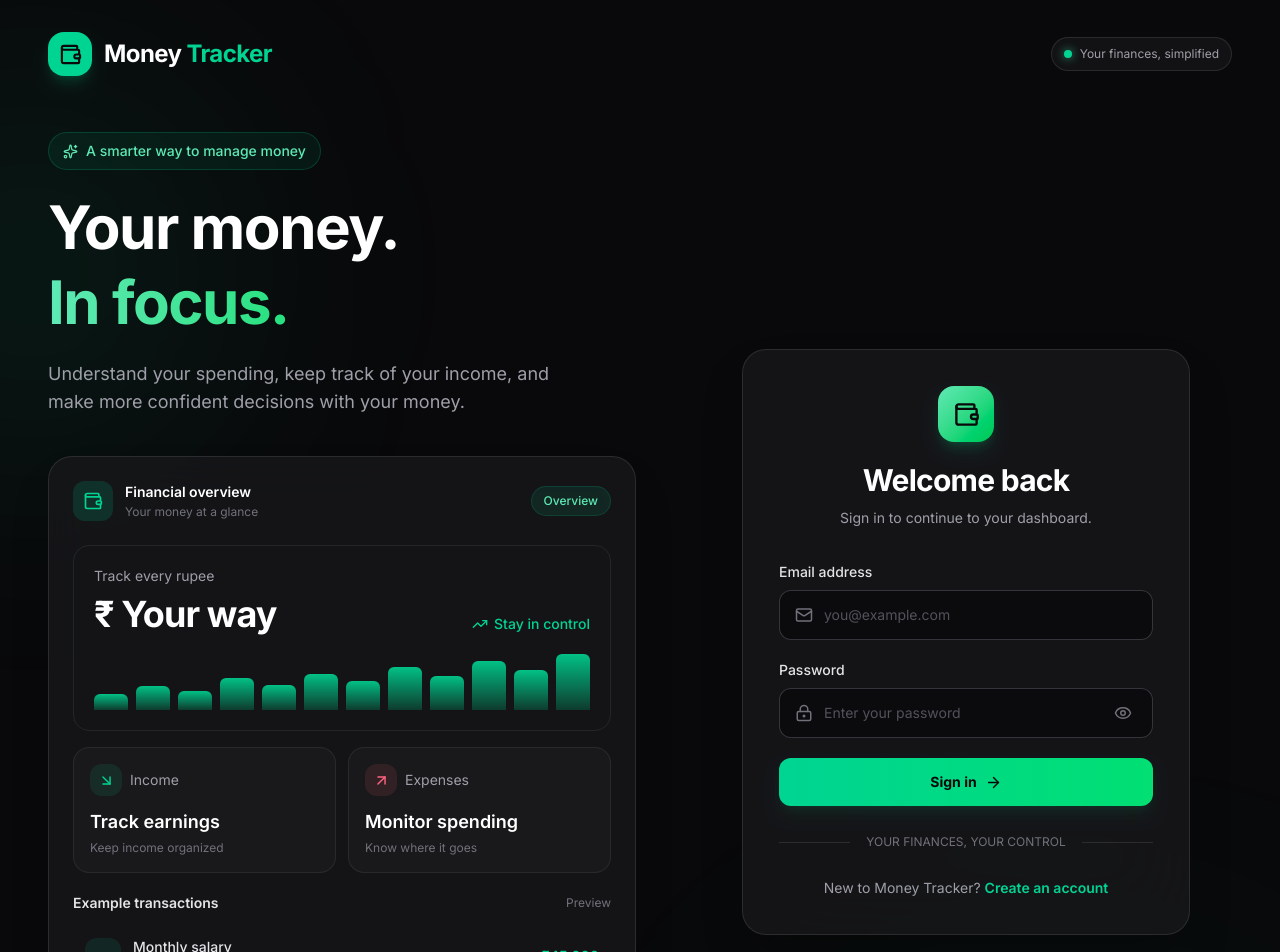
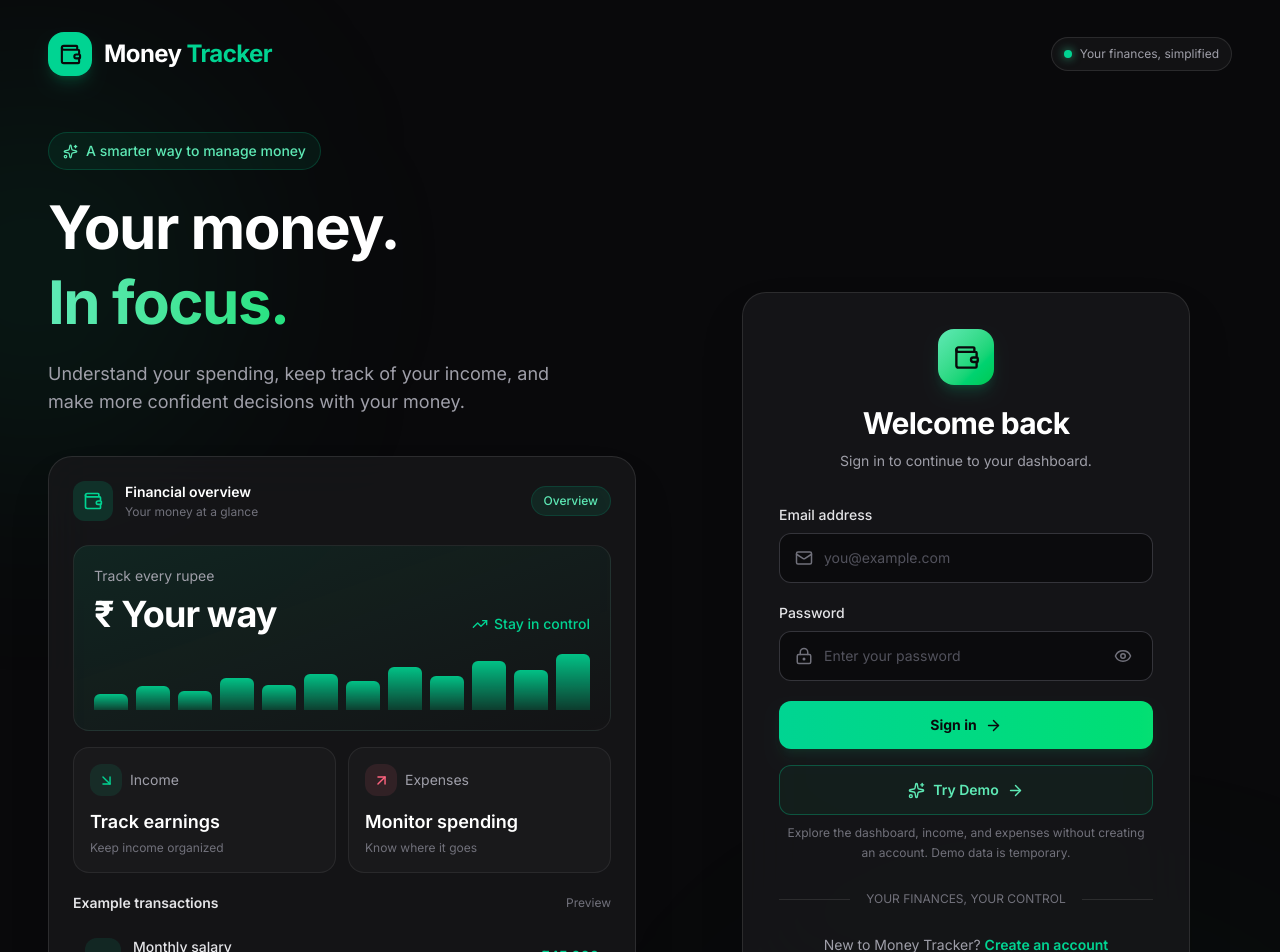
Before and after one commit to 2004anku/personal-finance, a Next.js app in the folder frontend/: page /login in a window 1280 px wide. Shown: the top 952 px of the page. Built offline with nearby package versions, Linux system fonts and the light colour scheme; no server answers.

Commit message:
ADD Try demo button in project so acces all the feature of project

```diff
--- a/frontend/src/app/login/page.tsx
+++ b/frontend/src/app/login/page.tsx
@@ -56,6 +56,7 @@ export default function LoginPage() {
   const [showPassword, setShowPassword] = useState(false);
   const [error, setError] = useState("");
   const [loading, setLoading] = useState(false);
+  const [demoLoading, setDemoLoading] = useState(false);
 
   async function handleSubmit(event: FormEvent<HTMLFormElement>) {
     event.preventDefault();
@@ -82,6 +83,29 @@ export default function LoginPage() {
       );
     } finally {
       setLoading(false);
+    }
+  }
+
+  async function handleDemo() {
+    setError("");
+
+    try {
+      setDemoLoading(true);
+
+      const data = await apiRequest<LoginResponse>("/demo/start", {
+        method: "POST",
+      });
+
+      localStorage.setItem("access_token", data.access_token);
+      router.push("/dashboard");
+    } catch (error) {
+      setError(
+        error instanceof Error
+          ? error.message
+          : "Unable to start the demo. Please try again.",
+      );
+    } finally {
+      setDemoLoading(false);
     }
   }
 
@@ -157,7 +181,7 @@ export default function LoginPage() {
                 </span>
               </div>
 
-              <div className="mt-6 rounded-2xl border border-white/[0.07] bg-linear-to-br from-emerald-400/9to-transparent p-5">
+              <div className="mt-6 rounded-2xl border border-white/[0.07] bg-linear-to-br from-emerald-400/9 to-transparent p-5">
                 <p className="text-sm text-zinc-400">Track every rupee</p>
                 <div className="mt-2 flex flex-wrap items-end justify-between gap-3">
                   <p className="text-3xl font-bold tracking-tight sm:text-4xl">
@@ -316,7 +340,7 @@ export default function LoginPage() {
                       value={email}
                       onChange={(event) => setEmail(event.target.value)}
                       required
-                      disabled={loading}
+                      disabled={loading || demoLoading}
                       className="w-full rounded-xl border border-zinc-700/80 bg-zinc-950/70 py-3.5 pl-11 pr-4 text-sm text-white outline-none transition duration-200 placeholder:text-zinc-600 hover:border-zinc-600 focus:border-emerald-400 focus:ring-4 focus:ring-emerald-400/10 disabled:opacity-60"
                     />
                   </div>
@@ -346,7 +370,7 @@ export default function LoginPage() {
                       value={password}
                       onChange={(event) => setPassword(event.target.value)}
                       required
-                      disabled={loading}
+                      disabled={loading || demoLoading}
                       className="w-full rounded-xl border border-zinc-700/80 bg-zinc-950/70 py-3.5 pl-11 pr-12 text-sm text-white outline-none transition duration-200 placeholder:text-zinc-600 hover:border-zinc-600 focus:border-emerald-400 focus:ring-4 focus:ring-emerald-400/10 disabled:opacity-60"
                     />
 
@@ -357,7 +381,8 @@ export default function LoginPage() {
                         showPassword ? "Hide password" : "Show password"
                       }
                       aria-pressed={showPassword}
-                      className="absolute right-3 top-1/2 flex h-9 w-9 -translate-y-1/2 items-center justify-center rounded-lg text-zinc-500 transition hover:bg-white/6 hover:text-emerald-300 focus-visible:outline-none focus-visible:ring-2 focus-visible:ring-emerald-400"
+                      disabled={loading || demoLoading}
+                      className="absolute right-3 top-1/2 flex h-9 w-9 -translate-y-1/2 items-center justify-center rounded-lg text-zinc-500 transition hover:bg-white/6 hover:text-emerald-300 focus-visible:outline-none focus-visible:ring-2 focus-visible:ring-emerald-400 disabled:opacity-60"
                     >
                       {showPassword ? <EyeOff size={18} /> : <Eye size={18} />}
                     </button>
@@ -375,7 +400,7 @@ export default function LoginPage() {
 
                 <button
                   type="submit"
-                  disabled={loading}
+                  disabled={loading || demoLoading}
                   className="group flex w-full items-center justify-center gap-2 rounded-xl bg-linear-to-r from-emerald-400 to-green-400 px-4 py-3.5 text-sm font-bold text-zinc-950 shadow-lg shadow-emerald-500/10 transition duration-200 hover:-translate-y-0.5 hover:from-emerald-300 hover:to-green-300 hover:shadow-emerald-500/20 focus-visible:outline-none focus-visible:ring-2 focus-visible:ring-emerald-300 focus-visible:ring-offset-2 focus-visible:ring-offset-zinc-900 disabled:translate-y-0 disabled:cursor-not-allowed disabled:opacity-60"
                 >
                   {loading ? (
@@ -394,6 +419,35 @@ export default function LoginPage() {
                   )}
                 </button>
               </form>
+
+              {/* Demo access */}
+              <button
+                type="button"
+                onClick={handleDemo}
+                disabled={loading || demoLoading}
+                className="group mt-4 flex w-full items-center justify-center gap-2 rounded-xl border border-emerald-400/30 bg-emerald-400/5 px-4 py-3.5 text-sm font-semibold text-emerald-300 transition duration-200 hover:-translate-y-0.5 hover:border-emerald-400/60 hover:bg-emerald-400/10 focus-visible:outline-none focus-visible:ring-2 focus-visible:ring-emerald-400 disabled:translate-y-0 disabled:cursor-not-allowed disabled:opacity-60"
+              >
+                {demoLoading ? (
+                  <>
+                    <span className="h-4 w-4 animate-spin rounded-full border-2 border-emerald-400/30 border-t-emerald-400" />
+                    Starting demo...
+                  </>
+                ) : (
+                  <>
+                    <Sparkles size={17} />
+                    Try Demo
+                    <ArrowRight
+                      size={17}
+                      className="transition-transform group-hover:translate-x-1"
+                    />
+                  </>
+                )}
+              </button>
+
+              <p className="mt-2 text-center text-xs leading-5 text-zinc-500">
+                Explore the dashboard, income, and expenses without creating an
+                account. Demo data is temporary.
+              </p>
 
               <div className="my-7 flex items-center gap-4">
                 <div className="h-px flex-1 bg-white/10" />
```
